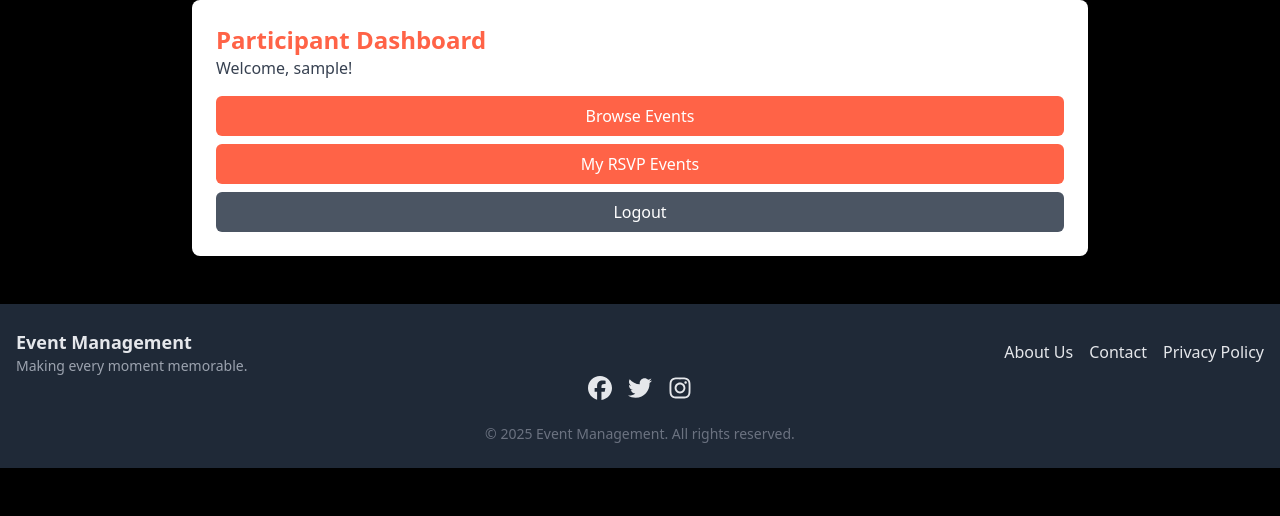
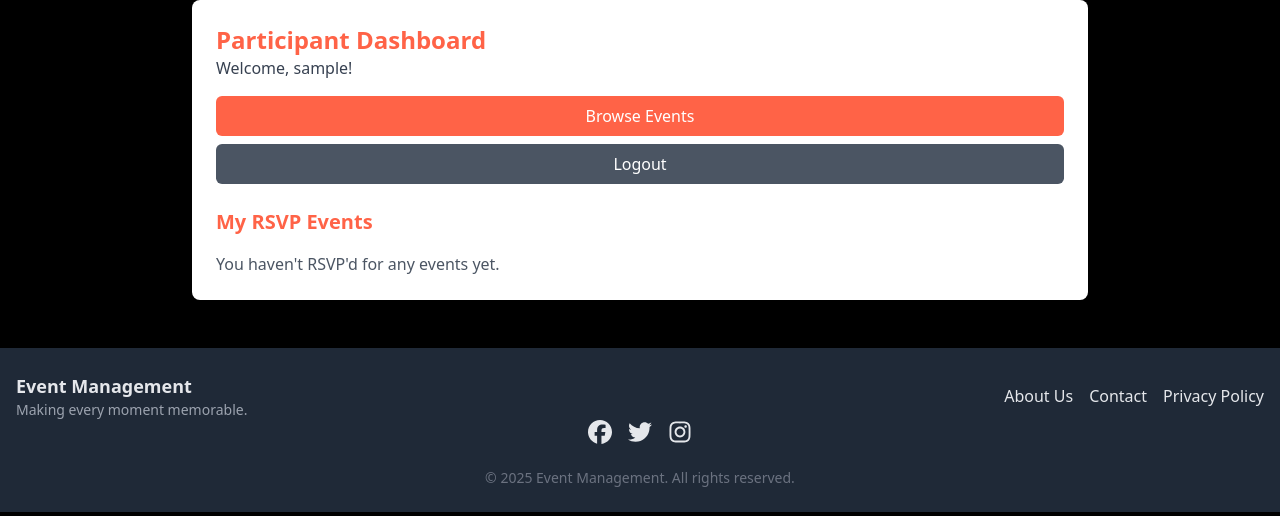
Before and after one commit to nimostic/event_management, a Django app: page /participant-dashboard/ in a window 1280 px wide. Shown: the part 76-592 px from the top of the page. Run offline with Django 5.2, Linux system fonts and the light colour scheme; the visitor is signed in with stand-in values (Sample User, id 1); data that the repository does not hold is empty; some libraries are stand-ins or nearby versions.

Commit message:
fixed dashboard issuue

```diff
--- a/event_management/settings.py
+++ b/event_management/settings.py
@@ -51,7 +51,7 @@ ROOT_URLCONF = 'event_management.urls'
 TEMPLATES = [
     {
         'BACKEND': 'django.template.backends.django.DjangoTemplates',
-        'DIRS': [],
+        'DIRS': [BASE_DIR / "templates"],
         'APP_DIRS': True,
         'OPTIONS': {
             'context_processors': [
--- a/events/models.py
+++ b/events/models.py
@@ -15,8 +15,8 @@ class Event(models.Model):
     time = models.TimeField()
     location = models.CharField(max_length=200)
     category = models.ForeignKey(Category, on_delete=models.CASCADE)
-    image = models.ImageField(upload_to='event_images/', default='default_event.jpg')
-    participants = models.ManyToManyField(User, related_name="rsvp_events")  # Renamed for clarity
+    image = models.ImageField(upload_to='events_images',blank=True,null=True,default='events_images/default_event.jpg')
+    participants = models.ManyToManyField(User, related_name="rsvp_events")
 
     def __str__(self):
         return self.name
--- a/events/templates/base.html
+++ b/events/templates/base.html
@@ -29,12 +29,19 @@
 
                 <!-- Dropdown Menu -->
                 <div id="userDropdown" class="hidden absolute right-0 mt-2 w-48 bg-white rounded-lg shadow-lg">
-                    <a href="{% url 'dashboard' %}" class="block px-4 py-2 text-gray-800 hover:bg-gray-200">Dashboard</a>
+                    {% if user.is_superuser %}
+                    <a href="{% url 'admin_dashboard' %}" class="block px-4 py-2 text-gray-800 hover:bg-gray-200">Admin Dashboard</a>
+                    {% elif is_organizer %}
+                    <a href="{% url 'organizer_dashboard' %}" class="block px-4 py-2 text-gray-800 hover:bg-gray-200">Organizer Dashboard</a>
+                    {% else %}
+                    <a href="{% url 'participant_dashboard' %}" class="block px-4 py-2 text-gray-800 hover:bg-gray-200">{{user.username}} Dashboard</a>
+                    {% endif %}
                     <form method="POST" action="{% url 'logout' %}">
                         {% csrf_token %}
                         <button type="submit" class="block px-4 py-2 text-gray-800 hover:bg-gray-200 w-full text-left">Logout</button>
                     </form>
                 </div>
+
             </div>
             {% else %}
             <div>
--- a/events/templates/events/event_form.html
+++ b/events/templates/events/event_form.html
@@ -10,7 +10,7 @@
         <div class="space-y-4">
             {% for field in form %}
                 <div>
-                    <label class="block text-yellow-400 font-medium">{{ field.label }}</label>
+                    <label class="block text-red-400 font-medium">{{ field.label }}</label>
                     {{ field }}
                 </div>
             {% endfor %}
--- a/events/templates/events/participant_dashboard.html
+++ b/events/templates/events/participant_dashboard.html
@@ -1,12 +1,32 @@
 {% extends 'base.html' %}
+
 {% block content %}
 <div class="max-w-4xl mx-auto bg-white shadow-md rounded-lg p-6">
     <h2 class="text-2xl font-bold text-[#FF6347]">Participant Dashboard</h2>
     <p class="text-gray-700">Welcome, {{ user.username }}!</p>
+
     <div class="mt-4 space-y-2">
         <a href="{% url 'event_list' %}" class="block bg-[#FF6347] text-white py-2 px-4 rounded-md text-center">Browse Events</a>
-        <a href="{% url 'rsvp_event' event_id=1 %}" class="block bg-[#FF6347] text-white py-2 px-4 rounded-md text-center">My RSVP Events</a>
         <a href="{% url 'logout' %}" class="block bg-gray-600 text-white py-2 px-4 rounded-md text-center">Logout</a>
+    </div>
+
+    <h3 class="text-xl font-bold mt-6 text-[#FF6347]">My RSVP Events</h3>
+    <div class="mt-4">
+        {% if user.rsvp_events.all %}
+            {% for event in user.rsvp_events.all %}
+                <div class="bg-gray-200 p-4 rounded-md mb-2">
+                    <h4 class="text-lg font-semibold">{{ event.name }}</h4>
+                    <p class="text-sm text-gray-600">{{ event.date }} | {{ event.location }}</p>
+                    <a href="{% url 'event_detail' event.id %}" class="text-blue-500">View Details</a>
+                    <form action="{% url 'cancel_rsvp' event.id %}" method="post" class="inline">
+                        {% csrf_token %}
+                        <button type="submit" class="text-red-500 ml-4">Cancel RSVP</button>
+                    </form>
+                </div>
+            {% endfor %}
+        {% else %}
+            <p class="text-gray-600">You haven't RSVP'd for any events yet.</p>
+        {% endif %}
     </div>
 </div>
 {% endblock %}
--- a/events/templates/events/rsvp_event.html
+++ b/events/templates/events/rsvp_event.html
@@ -2,12 +2,12 @@
 
 {% block content %}
 <div class="max-w-2xl mx-auto bg-white p-6 rounded-lg shadow-lg">
-    <h2 class="text-2xl font-bold text-gray-800">{{ event.title }}</h2>
+    <h2 class="text-2xl font-bold text-gray-800">{{ event.name }}</h2>
     <p class="text-gray-600">{{ event.date }} | {{ event.location }}</p>
     <p class="mt-4 text-gray-700">{{ event.description }}</p>
 
     {% if user.is_authenticated %}
-        {% if has_rsvped %}
+        {% if user in event.participants.all %}
             <p class="mt-4 text-green-600 font-semibold">You have already RSVP'd for this event.</p>
             <form method="post" action="{% url 'cancel_rsvp' event.id %}">
                 {% csrf_token %}
--- a/events/urls.py
+++ b/events/urls.py
@@ -13,11 +13,12 @@ urlpatterns = [
     path('organizer-dashboard/', views.organizer_dashboard, name='organizer_dashboard'),
     path('participant-dashboard/', views.participant_dashboard, name='participant_dashboard'),
 
-    path('rsvp/<int:event_id>/', views.rsvp_event, name='rsvp_event'),
-    path('rsvp/<int:event_id>/cancel/', views.cancel_rsvp, name='cancel_rsvp'),
+    path('event/<int:event_id>/rsvp/', views.rsvp_event, name='rsvp_event'),
+    path('event/<int:event_id>/cancel/', views.cancel_rsvp, name='cancel_rsvp'),
     path('signup/', views.signup_view, name='signup'),
     path('login/', views.login_view, name='login'),
     path('logout/', views.logout_view, name='logout'),
     path('change-role/', views.change_role_view, name='change_role'),
     path("activate/<int:user_id>/<str:token>/", views.activate_user, name="activate_user"),
+    path("not_authorized/", views.not_authorized, name='not_authorized'),
 ]
--- a/events/views.py
+++ b/events/views.py
@@ -25,7 +25,11 @@ def is_organizer_or_participant(user):
     return is_organizer(user) or is_participant(user)
 
 @login_required
-@user_passes_test(is_organizer_or_participant)
+def not_authorized(request):
+    return render(request, 'not_authorized.html')
+
+# @login_required
+# @user_passes_test(is_organizer_or_participant)
 def event_list(request):
     events = Event.objects.select_related('category').annotate(participant_count=Count('participants'))
     categories = Category.objects.all()
@@ -42,13 +46,24 @@ def event_list(request):
     if start_date and end_date:
         events = events.filter(date__range=[start_date, end_date])
 
-    return render(request, 'events/event_list.html', {'events': events, 'categories': categories, 'search_query': search_query})
+    is_organizer = False
+    if request.user.is_authenticated:
+        is_organizer = request.user.groups.filter(name="Organizer").exists()
+
+    context = {
+        'events': events,
+        'categories': categories,
+        'search_query': search_query,
+        'is_organizer': is_organizer,
+    }
+
+    return render(request, 'events/event_list.html',context)
 
 @login_required
 @user_passes_test(is_organizer)
 def event_create(request):
     if request.method == 'POST':
-        form = Eventform(request.POST)
+        form = Eventform(request.POST,request.FILES)
         if form.is_valid():
             form.save()
             messages.success(request, "Event Created Successfully!!!")
@@ -68,7 +83,7 @@ def event_detail(request, pk):
 def event_update(request, pk):
     event = get_object_or_404(Event, pk=pk)
     if request.method == 'POST':
-        form = Eventform(request.POST, instance=event)
+        form = Eventform(request.POST, request.FILES,instance=event )
         if form.is_valid():
             form.save()
             messages.success(request, "Event Updated Successfully!!!")
@@ -124,6 +139,10 @@ def dashboard(request):
 @login_required
 def rsvp_event(request, event_id):
     event = get_object_or_404(Event, id=event_id)
+    has_rsvped = request.user in event.participants.all()
+    if request.user in event.participants.all():
+        messages.warning(request, "You have already RSVP'd for this event!")
+        return redirect("event_detail", pk=event_id)
 
     if request.method == "POST":
         form = RSVPForm(request.POST)
@@ -141,14 +160,18 @@ def rsvp_event(request, event_id):
     else:
             form = RSVPForm(initial={'event_id': event.id})
 
-    return render(request, 'events/rsvp_event.html', {'event': event, 'form': form})
+    return render(request, 'events/rsvp_event.html', {'event': event, 'form': form,  "has_rsvped": has_rsvped})
 
 @login_required
 def cancel_rsvp(request, event_id):
     event = get_object_or_404(Event, id=event_id)
 
-    if request.user in event.participants.all():
-        event.participants.remove(request.user)  # Remove user from participants list
+    if request.method == "POST":
+        if request.user in event.participants.all():
+            event.participants.remove(request.user)
+            messages.success(request, "Your RSVP has been canceled.")
+        else:
+            messages.warning(request, "You were not RSVP'd for this event.")
 
     return redirect('event_detail', pk=event_id)
 
@@ -158,12 +181,22 @@ def signup_view(request):
         if form.is_valid():
             user = form.save(commit=False)
             user.is_active = False
+            role = request.POST.get('role')
+            if role == 'Organizer':
+                user.is_staff = True
             user.save()
 
 
-            participant_group, created = Group.objects.get_or_create(name="Participant")
-            user.groups.add(participant_group)
+            # assign role based on selection
+            if role == 'Organizer':
+                group = Group.objects.get(name='Organizer')
+                user.groups.add(group)
+                user.user_permissions.set(group.permissions.all())
+                user.save()
 
+            elif role == 'Participant':
+                group = Group.objects.get(name='Participant')
+                user.groups.add(group)
 
             token = default_token_generator.make_token(user)
             activation_url = f"{settings.FRONTEND_URL}/activate/{user.id}/{token}/"
@@ -211,7 +244,8 @@ def organizer_dashboard(request):
 
 @login_required
 def participant_dashboard(request):
-    return render(request, "events/participant_dashboard.html")
+    rsvp_events = request.user.rsvp_events.all()
+    return render(request, "events/participant_dashboard.html",{"rsvp_events": rsvp_events})
 
 
 
@@ -221,6 +255,7 @@ def login_view(request):
         if form.is_valid():
             user = form.get_user()
             login(request,user)
+            print(f"User {user.username} groups: {[group.name for group in user.groups.all()]}")
 
             if user.groups.filter(name="Admin").exists():
                 return redirect("admin_dashboard")
@@ -247,7 +282,7 @@ def change_role_view(request):
     if request.method == "POST":
         for user in users:
             selected_role = request.POST.get(f'role_{user.id}')
-            if selected_role:
+            if selected_role and not user.groups.filter(name=selected_role).exists():
                 user.groups.clear()
                 group = Group.objects.get(name=selected_role)
                 user.groups.add(group)
```
Also changed, not shown: events/forms.py (+5 -2 lines), events/templates/events/event_list.html (+17 -3 lines), events/templates/events/login.html (+5 -6 lines), events/templates/events/not_authorized.html (added, +11 -0 lines), events/templates/events/signup.html (+18 -17 lines), events/migrations/0003_alter_event_image.py (added), media/event_images/default_event.jpg (renamed from media/default_event.jpg), media/events_images/274549836_658638352035158_6316148353696106347_n.jpg (added), media/events_images/275438906_512511416980765_7231242752149605366_n.jpg (added), media/events_images/278220752_478910750685426_2684261657707615714_n.jpg (added).
